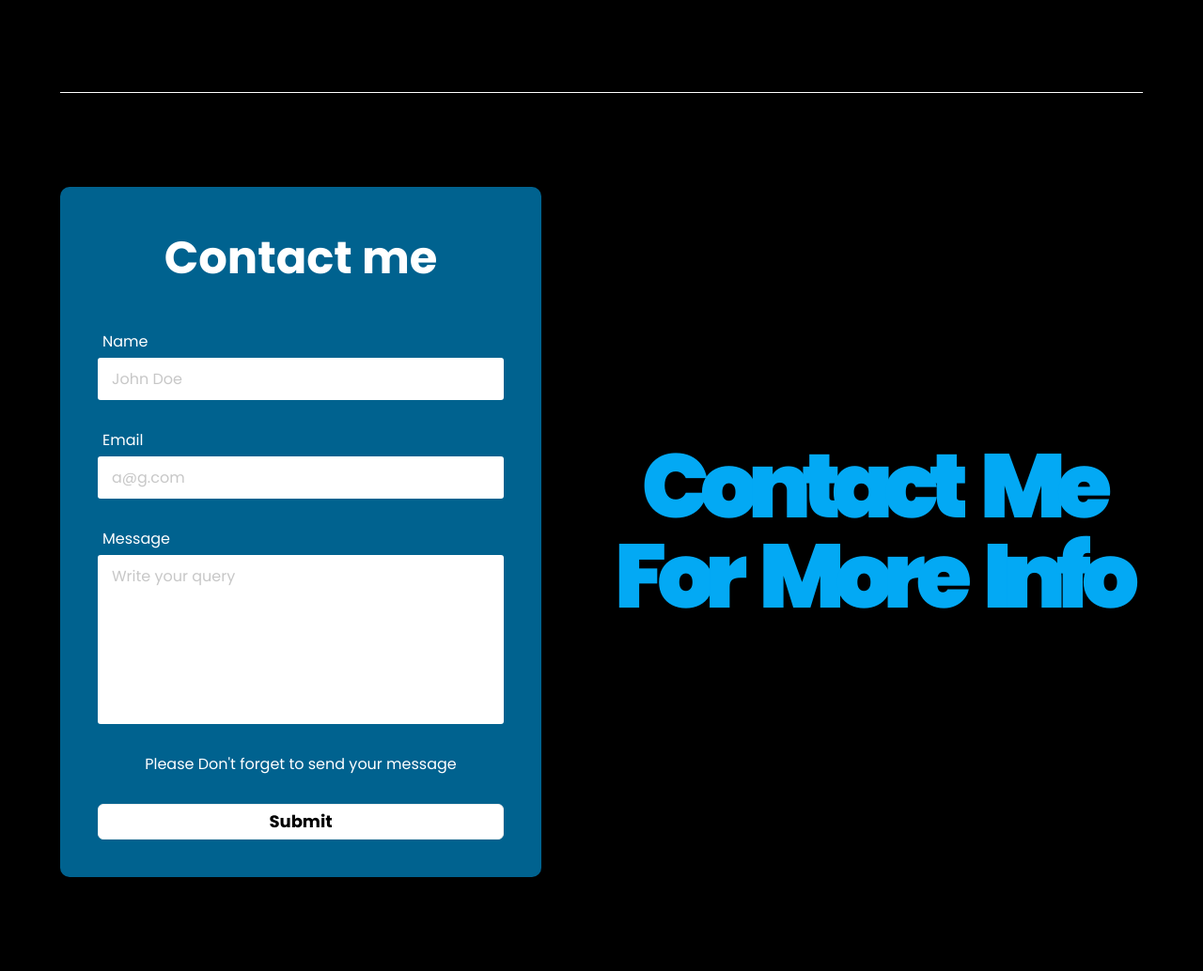
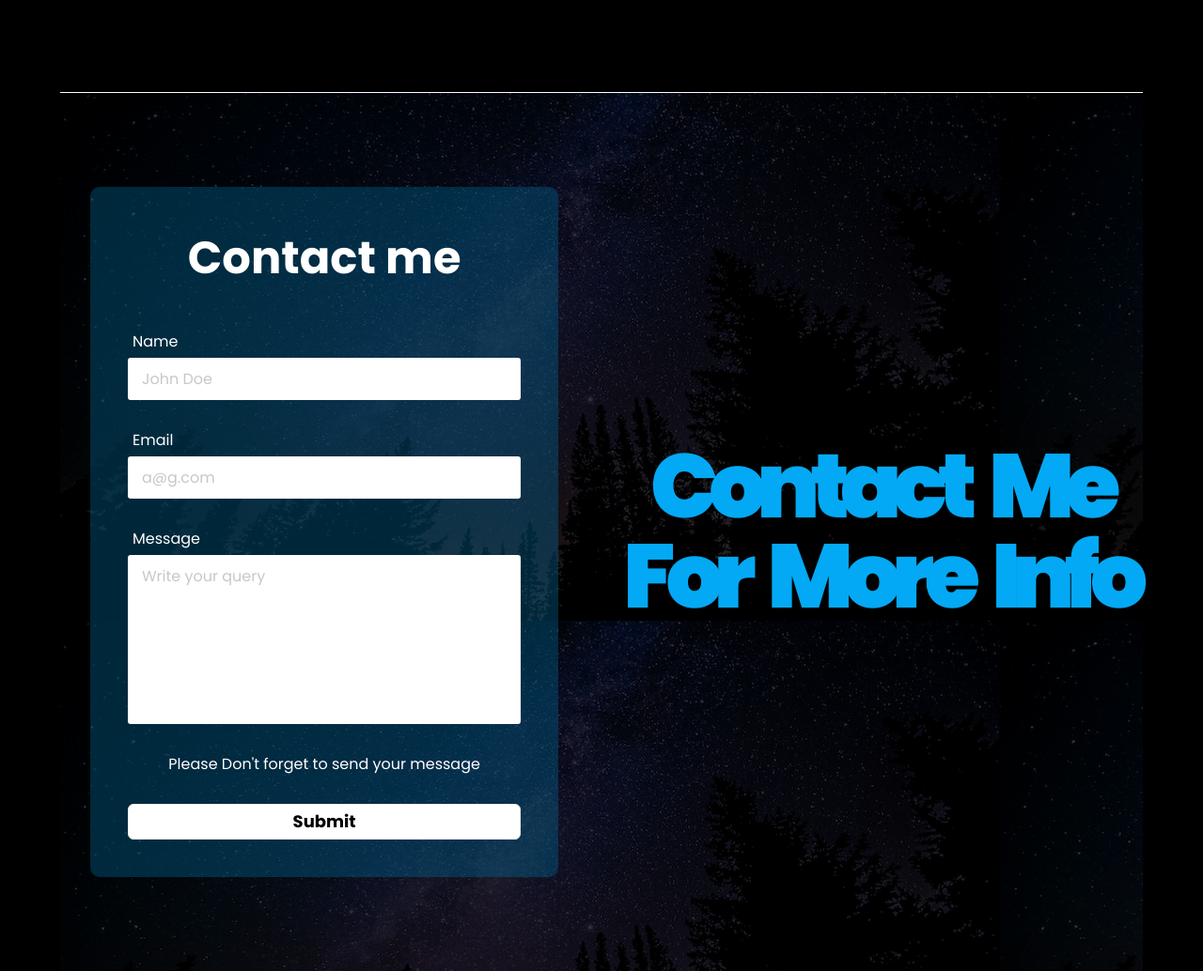
Before and after one commit to David900Jason/simple_website, a plain HTML site: page index.html in a window 1280 px wide. Shown: the part 5725-6759 px from the top of the page at 94% size. Drawn offline with Linux system fonts and the light colour scheme.

Commit message:
Added some stuff

```diff
--- a/css/style.css
+++ b/css/style.css
@@ -4,6 +4,7 @@
 :root {
   --main-clr: #03a9f4;
   --main-clr-alt: hsl(199, 100%, 28%);
+  --main-clr-alt-400: hsla(199, 100%, 28%, 40%);
 
   /* --font-color: white;
   --page-color: hsla(0, 0%, 0%, 93%); */
@@ -319,17 +320,29 @@ header::before {
 
 /* Start Contact Form */
 .contact-section {
+  position: relative;
+
   display: flex;
   flex-direction: row;
   align-items: center;
   border-top: 1px solid #fff;
   gap: 4em;
+
+  background-image: url('../imgs/contact_background.jpg');
+}
+.contact-section::before {
+  content: "";
+  inset: 0;
+  position: absolute;
+  background-color: rgb(0, 0, 0, 0.8);
 }
 .contact-section .contact-form {
+  position: relative;
+  margin-left: 2rem;
   flex: 1.5;
   font-family: inherit;
   width: 100%;
-  background-color: var(--main-clr-alt);
+  background-color: var(--main-clr-alt-400);
   padding: 40px;
   border-radius: 10px;
 }
@@ -381,6 +394,7 @@ header::before {
 }
 .contact-section .contact-header h1 {
   margin: 0;
+  background-color: transparent;
   --font-settings: 6rem;
   line-height: var(--font-settings);
 }
```
Also changed, not shown: imgs/contact_background.jpg (added).
